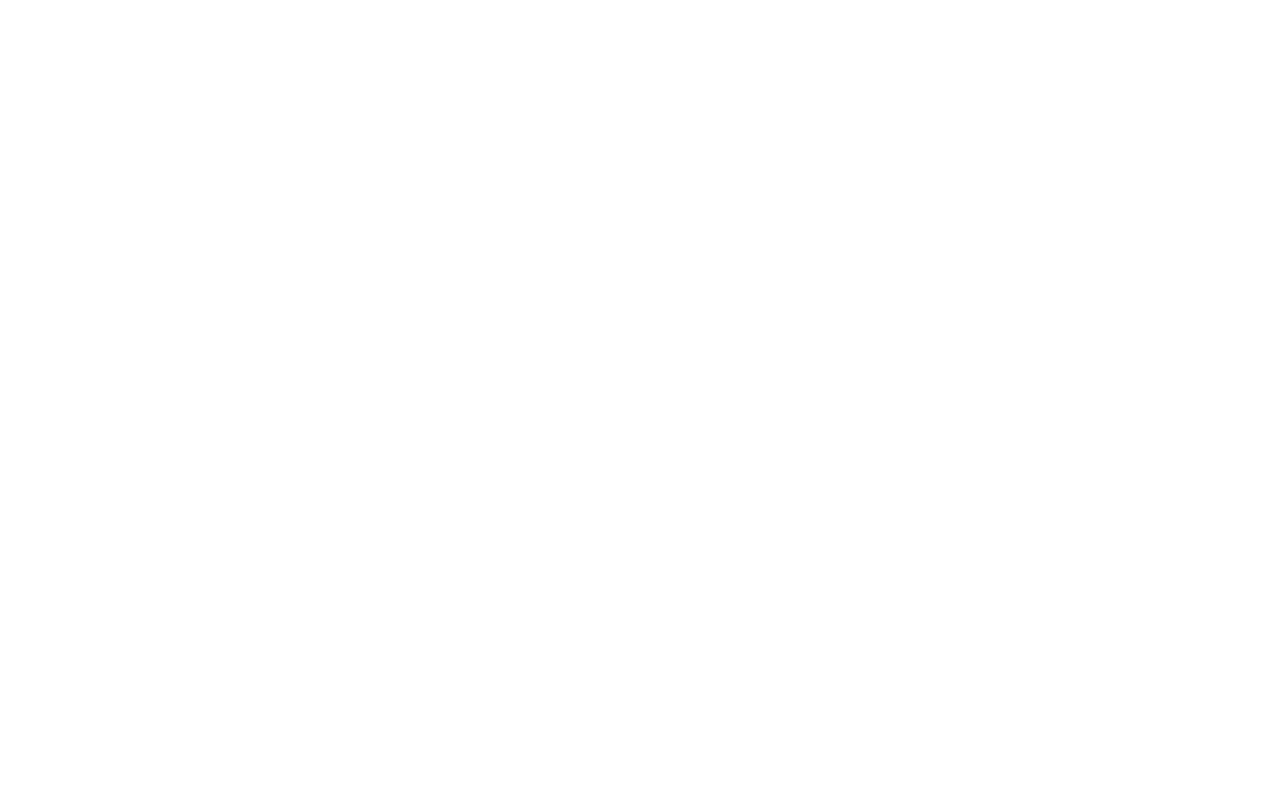
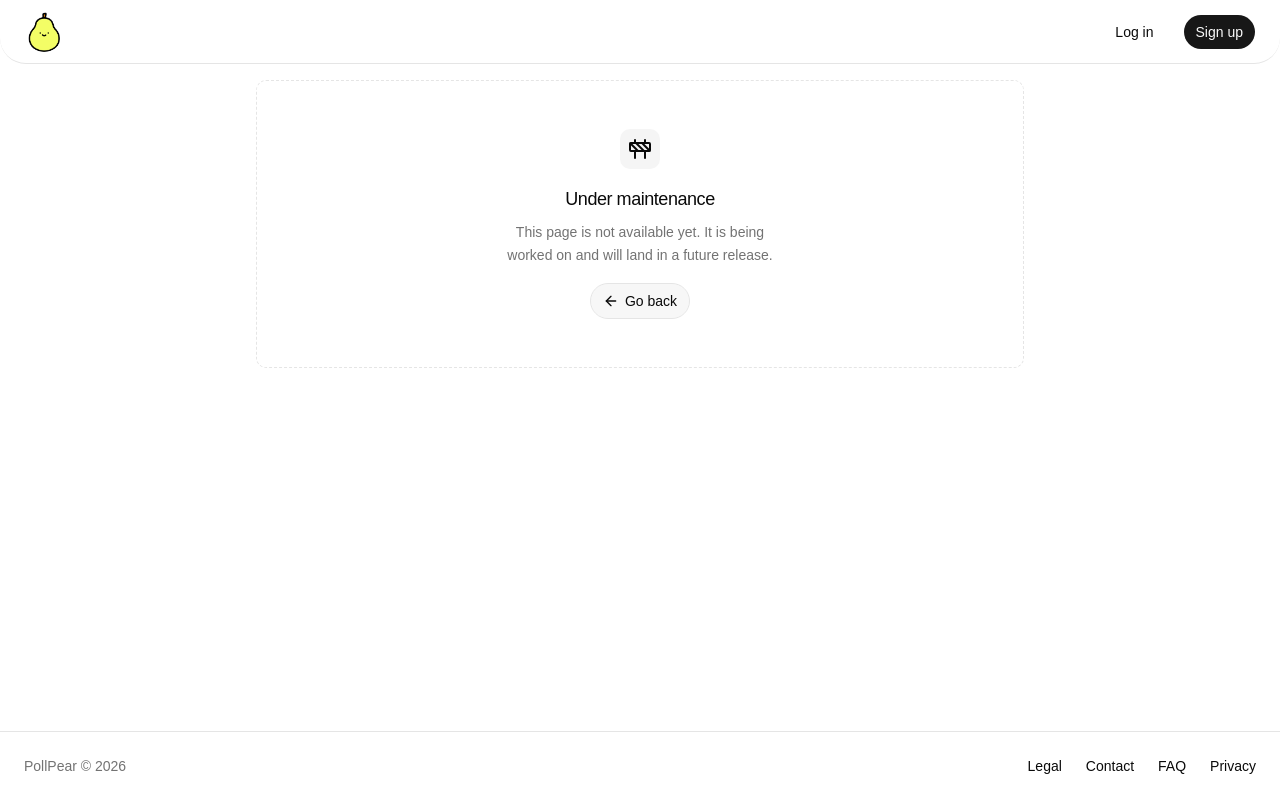
Before and after one commit to transummer2026/Pollpear_frontend, a React (Vite) app: page /maintenance in a window 1280 px wide. Before the commit this address had no page. Built offline with nearby package versions, Linux system fonts and the light colour scheme; no server answers.

Commit message:
feat: add a reusable maintenance page

```diff
--- /dev/null
+++ b/src/components/pages/maintenance/Maintenance.tsx
@@ -0,0 +1,57 @@
+import { useNavigate } from "react-router";
+import { ArrowLeft, Construction } from "lucide-react";
+
+import Layout from "@/layout/Layout";
+import { Button } from "@/components/ui/button";
+import {
+  Empty,
+  EmptyContent,
+  EmptyDescription,
+  EmptyHeader,
+  EmptyMedia,
+  EmptyTitle,
+} from "@/components/ui/empty";
+
+type MaintenanceProps = {
+  title?: string;
+  description?: string;
+};
+
+export default function Maintenance({
+  title = "Under maintenance",
+  description = "This page is not available yet. It is being worked on and will land in a future release.",
+}: MaintenanceProps) {
+  const navigate = useNavigate();
+
+  // Shared route, so the way back cannot be hardcoded: step back in history,
+  // and fall back to the home page when the page was opened directly.
+  function goBack() {
+    if (window.history.length > 1) {
+      void navigate(-1);
+      return;
+    }
+
+    void navigate("/");
+  }
+
+  return (
+    <Layout>
+      <Empty className="mx-auto mt-4 max-w-3xl border">
+        <EmptyHeader>
+          <EmptyMedia variant="icon">
+            <Construction />
+          </EmptyMedia>
+          <EmptyTitle>{title}</EmptyTitle>
+          <EmptyDescription>{description}</EmptyDescription>
+        </EmptyHeader>
+
+        <EmptyContent>
+          <Button variant="outline" onClick={goBack}>
+            <ArrowLeft size={16} />
+            Go back
+          </Button>
+        </EmptyContent>
+      </Empty>
+    </Layout>
+  );
+}
--- /dev/null
+++ b/src/pages/MaintenancePage.tsx
@@ -0,0 +1,5 @@
+import Maintenance from "@/components/pages/maintenance/Maintenance";
+
+export default function MaintenancePage() {
+  return <Maintenance />;
+}
--- a/src/routes/AppRoutes.tsx
+++ b/src/routes/AppRoutes.tsx
@@ -19,6 +19,7 @@
 import OAuthRegisterPage from "@/pages/OAuthRegisterPage";
 import VerifyEmailPage from "@/pages/VerifyEmailPage";
 import ResendVerificationPage from "@/pages/ResendVerificationPage";
+import MaintenancePage from "@/pages/MaintenancePage";
 
 export default function AppRoutes() {
   return (
@@ -27,6 +28,7 @@
       <Route path="/auth/register" element={<RegisterPage />} />
       <Route path="/legal" element={<LegalPage />} />
       <Route path="/privacy" element={<PrivacyPage />} />
+      <Route path="/maintenance" element={<MaintenancePage />} />
       <Route path="/contact" element={<ContactPage />} />
       <Route path="/" element={<HomePage />} />
       <Route path="/auth/password-forgot" element={<PasswordForgotPage />} />
```
